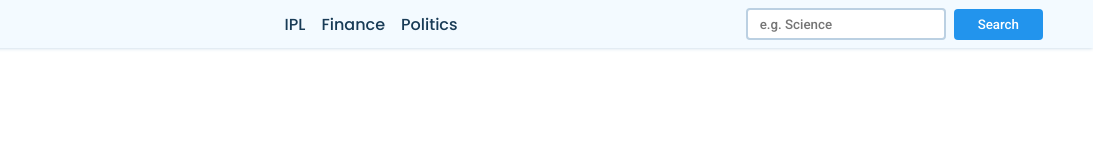
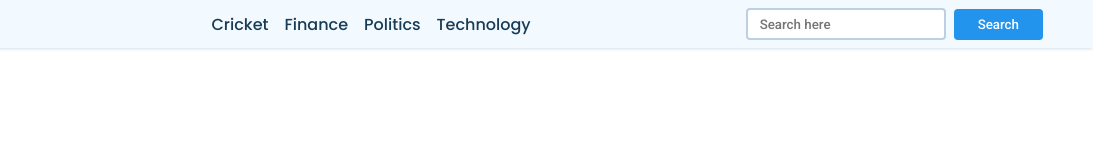
Before and after one commit to Jagat09/College-project, a plain HTML site: page News app/index.html in a window 1280 px wide. Shown: the full height of the page, 187-1280 px from the left. Drawn offline with Linux system fonts and the light colour scheme; no server answers.

Commit message:
Update index.html
update new feature

```diff
--- a/News app/index.html
+++ b/News app/index.html
@@ -16,13 +16,14 @@
             </a>
             <div class="nav-links">
                 <ul class="flex">
-                    <li class="hover-link nav-item" id="ipl" onclick="onNavItemClick('ipl')">IPL</li>
+                     <li class="hover-link nav-item" id="cricket" onclick="onNavItemClick('cricket')">Cricket</li>
                     <li class="hover-link nav-item" id="finance" onclick="onNavItemClick('finance')">Finance</li>
                     <li class="hover-link nav-item" id="politics" onclick="onNavItemClick('politics')">Politics</li>
+                    <li class="hover-link nav-item" id="technology" onclick="onNavItemClick('technology')">Technology</li>
                 </ul>
             </div>
             <div class="search-bar flex">
-                <input id="search-text" type="text" class="news-input" placeholder="e.g. Science">
+                <input id="search-text" type="text" class="news-input" placeholder="Search here">
                 <button id="search-button" class="search-button">Search</button>
             </div>
         </div>
```
